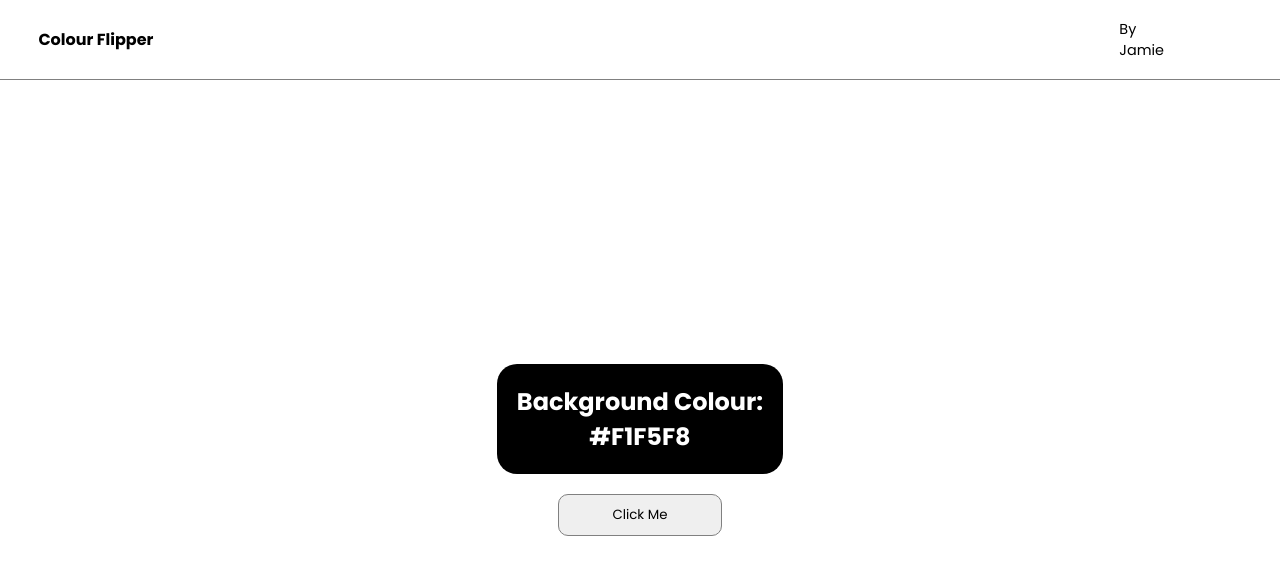
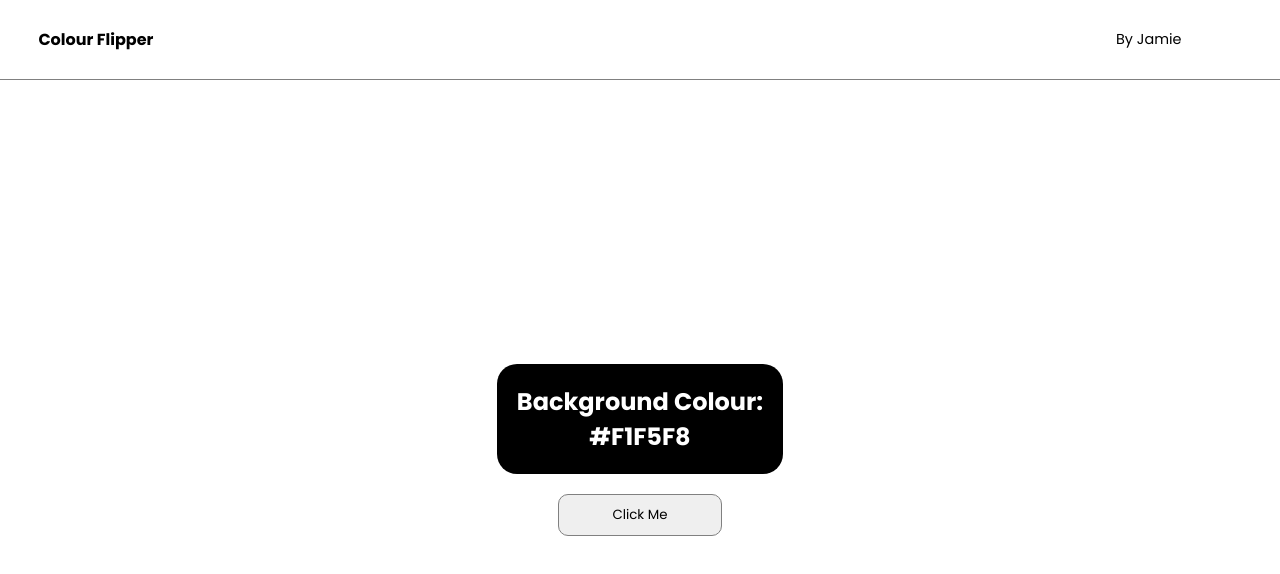
Before and after one commit to jains123/Random-Background-Color, a plain HTML site: page index.html in a window 1280 px wide. Drawn offline with Linux system fonts and the light colour scheme.

Commit message:
Update styles.css

```diff
--- a/styles.css
+++ b/styles.css
@@ -29,9 +29,6 @@ nav {
     padding: 0 5%;
 }
 
-.nav-links li {
-    padding: 0 5%;
-}
 
 .nav-links a {
     text-decoration: none;
```
